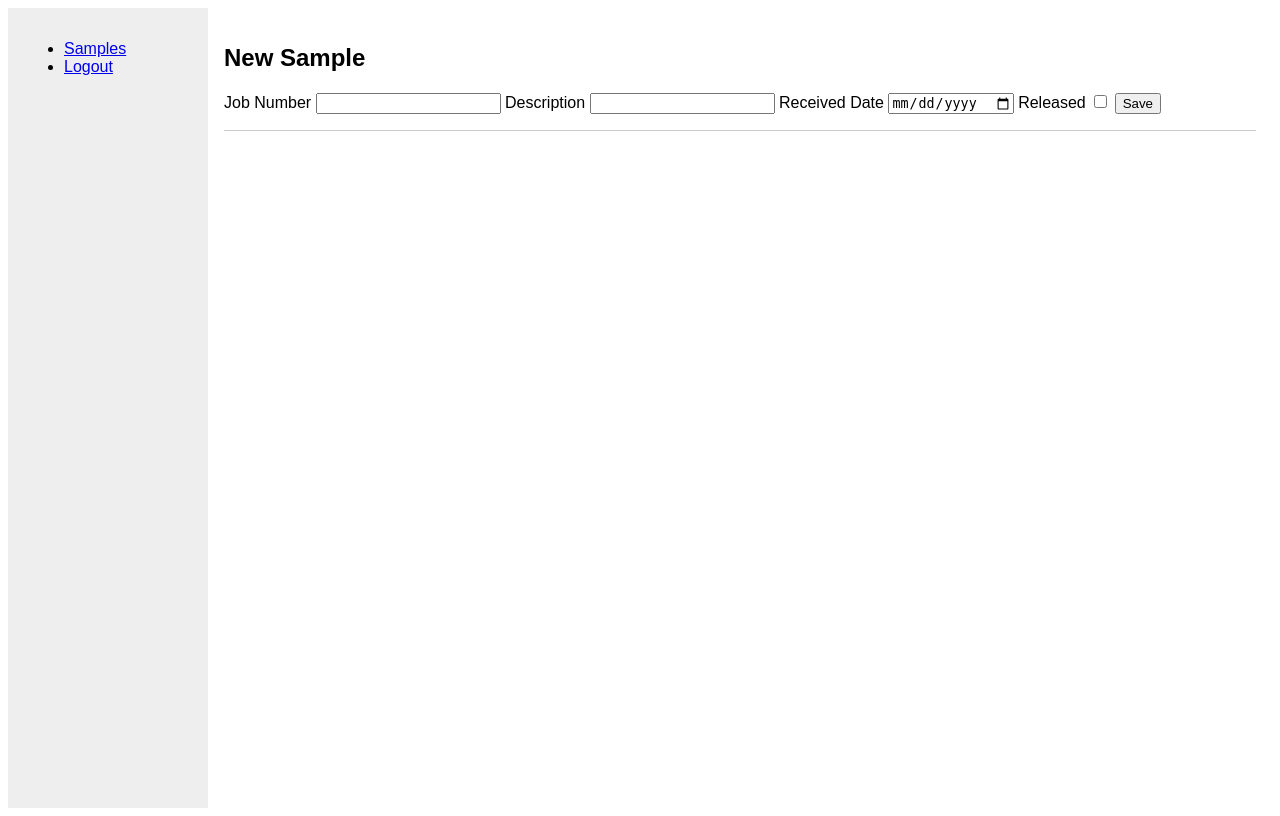
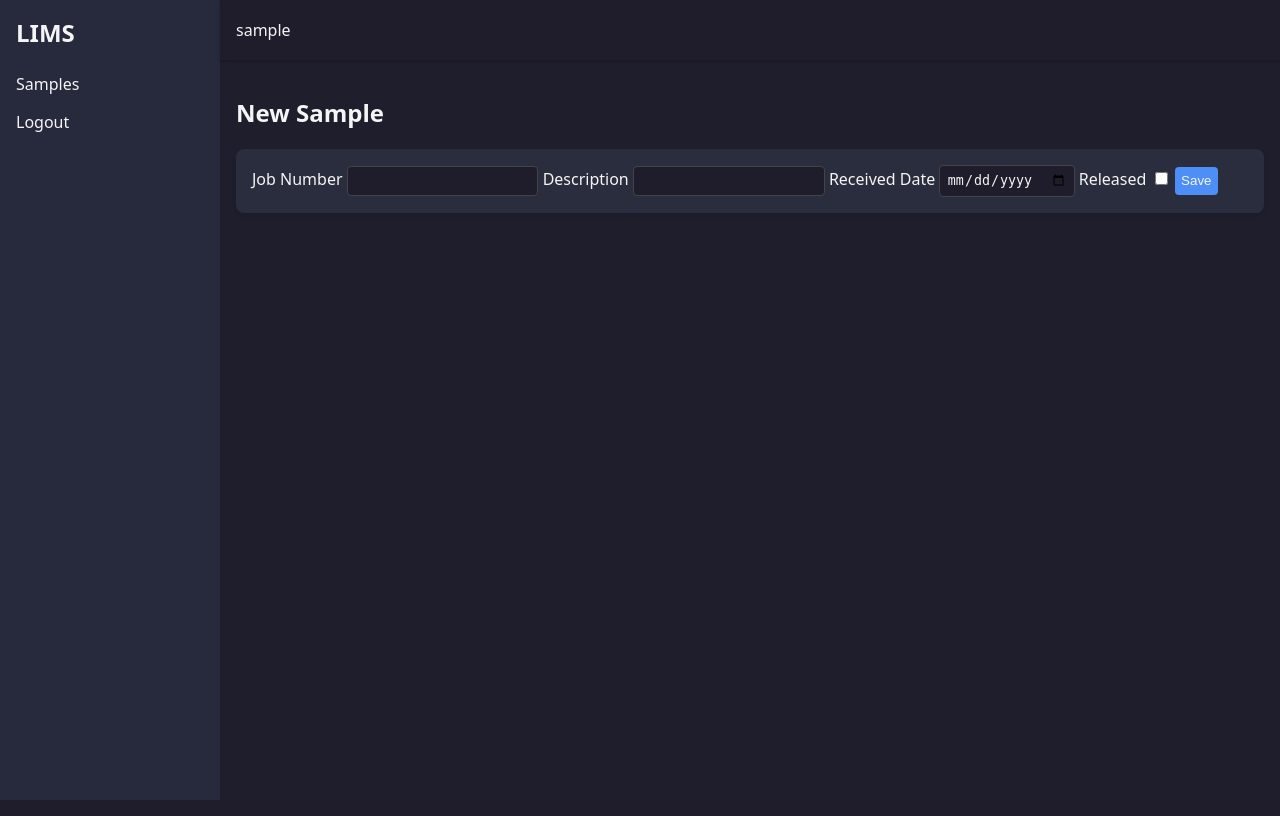
Before and after one commit to bradhawkins85/LIMS, a Flask app: page /sample/new in a window 1280 px wide. Run offline with Flask 3, Linux system fonts and the light colour scheme; the visitor is signed in with stand-in values (Sample User, id 1).

Commit message:
style: add dark theme layout

```diff
--- a/lims/static/style.css
+++ b/lims/static/style.css
@@ -1,24 +1,116 @@
+:root {
+  --bg-color: #1e1e2d;
+  --text-color: #f5f5f5;
+  --sidebar-bg: #27293d;
+  --header-bg: #1f1d2b;
+  --card-bg: #2a2d3e;
+  --accent: #4e8ef7;
+  --input-bg: #1f1d2b;
+  --input-border: #444;
+  --link-color: #4e8ef7;
+}
+
 body {
-  font-family: sans-serif;
+  margin: 0;
+  font-family: system-ui, sans-serif;
+  background: var(--bg-color);
+  color: var(--text-color);
 }
+
 .layout {
   display: grid;
-  grid-template-columns: 200px 1fr;
+  grid-template-columns: 220px 1fr;
+  grid-template-rows: 60px 1fr;
   min-height: 100vh;
 }
-.menu {
-  background: #eee;
+
+.sidebar {
+  grid-row: 1 / span 2;
+  background: var(--sidebar-bg);
   padding: 1rem;
 }
+
+.sidebar .brand {
+  font-size: 1.5rem;
+  font-weight: bold;
+  margin-bottom: 1rem;
+}
+
+.sidebar ul {
+  list-style: none;
+  padding: 0;
+  margin: 0;
+}
+
+.sidebar a {
+  color: var(--text-color);
+  text-decoration: none;
+  display: block;
+  padding: 0.5rem 0;
+}
+
+.main {
+  display: grid;
+  grid-template-rows: 60px 1fr;
+}
+
+.topbar {
+  background: var(--header-bg);
+  display: flex;
+  align-items: center;
+  padding: 0 1rem;
+  box-shadow: 0 2px 4px rgba(0,0,0,0.2);
+}
+
 .content {
   padding: 1rem;
-  display: flex;
-  flex-direction: column;
 }
-.sample-info {
-  border-bottom: 1px solid #ccc;
-  padding-bottom: 1rem;
+
+.card {
+  background: var(--card-bg);
+  padding: 1rem;
+  border-radius: 8px;
+  margin-bottom: 1rem;
+  box-shadow: 0 2px 4px rgba(0,0,0,0.1);
 }
-.tests {
-  margin-top: 1rem;
+
+table {
+  width: 100%;
+  border-collapse: collapse;
 }
+
+th, td {
+  padding: 0.5rem;
+  text-align: left;
+}
+
+table tr {
+  border-bottom: 1px solid rgba(255,255,255,0.1);
+}
+
+a {
+  color: var(--link-color);
+}
+
+button, input, select {
+  background: var(--input-bg);
+  color: var(--text-color);
+  border: 1px solid var(--input-border);
+  padding: 0.4rem;
+  border-radius: 4px;
+}
+
+button {
+  background: var(--accent);
+  border: none;
+  cursor: pointer;
+}
+
+.login-container {
+  max-width: 300px;
+  margin: 10% auto;
+  background: var(--card-bg);
+  padding: 2rem;
+  border-radius: 8px;
+  box-shadow: 0 2px 4px rgba(0,0,0,0.1);
+}
--- a/lims/templates/base.html
+++ b/lims/templates/base.html
@@ -7,7 +7,9 @@
   </head>
   <body>
     <div class="layout">
-      <nav class="menu">
+      <aside class="sidebar">
+        <div class="brand">LIMS</div>
+        <nav>
           <ul>
             <li><a href="{{ url_for('main.sample_list') }}">Samples</a></li>
             {% if current_user.is_authenticated and current_user.role == 'admin' %}
@@ -16,9 +18,17 @@
             <li><a href="{{ url_for('auth.logout') }}">Logout</a></li>
           </ul>
         </nav>
+      </aside>
+      <div class="main">
+        <header class="topbar">
+          {% if current_user.is_authenticated %}
+          <span>{{ current_user.username }}</span>
+          {% endif %}
+        </header>
         <main class="content">
           {% block content %}{% endblock %}
         </main>
       </div>
+    </div>
   </body>
 </html>
--- a/lims/templates/login.html
+++ b/lims/templates/login.html
@@ -6,11 +6,13 @@
     <link rel="stylesheet" href="{{ url_for('static', filename='style.css') }}">
   </head>
   <body>
+    <div class="login-container">
       <h2>Login</h2>
       <form method="post">
         <label>Username <input name="username"></label>
         <label>Password <input type="password" name="password"></label>
         <button type="submit">Login</button>
       </form>
+    </div>
   </body>
 </html>
--- a/lims/templates/sample_detail.html
+++ b/lims/templates/sample_detail.html
@@ -1,7 +1,7 @@
 {% extends 'base.html' %}
 {% block content %}
 <h2>{{ 'New Sample' if not sample else 'Sample ' ~ sample.job_number }}</h2>
-<div class="sample-info">
+<div class="card sample-info">
   <form method="post">
     <label>Job Number
       <input name="job_number" value="{{ sample.job_number if sample else '' }}" required>
@@ -19,7 +19,7 @@
   </form>
 </div>
 {% if sample %}
-<div class="tests">
+<div class="card tests">
   <h3>Tests</h3>
   <table>
     <tr><th>Name</th><th>Method</th><th>Spec</th><th>Result</th><th>Analyst</th><th>Checker</th><th></th></tr>
--- a/lims/templates/samples.html
+++ b/lims/templates/samples.html
@@ -1,6 +1,7 @@
 {% extends 'base.html' %}
 {% block content %}
 <h2>Samples</h2>
+<div class="card">
   <a href="{{ url_for('main.sample_new') }}">New Sample</a>
   <table>
     <tr><th>Job Number</th><th>Description</th><th>Released</th></tr>
@@ -12,4 +13,5 @@
     </tr>
     {% endfor %}
   </table>
+</div>
 {% endblock %}
```
Lines whose indentation alone changed are shown as unchanged.
